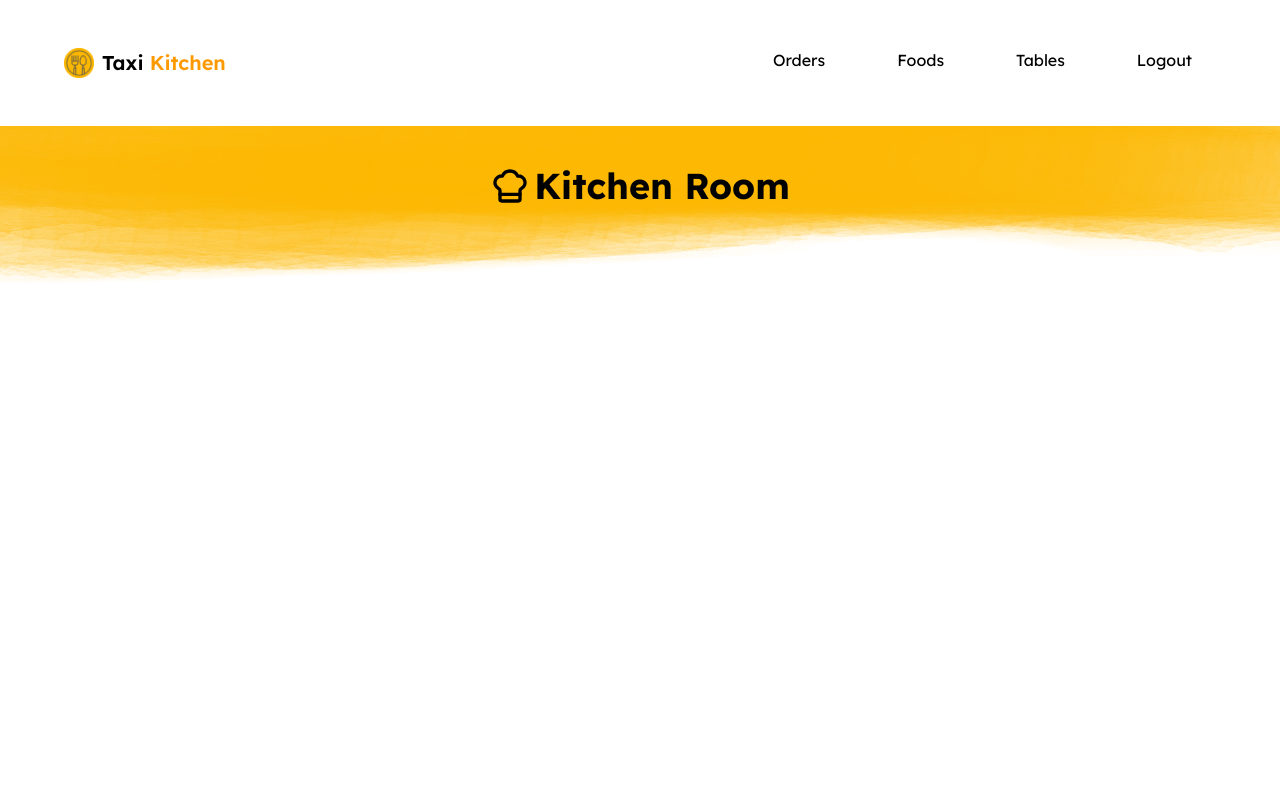
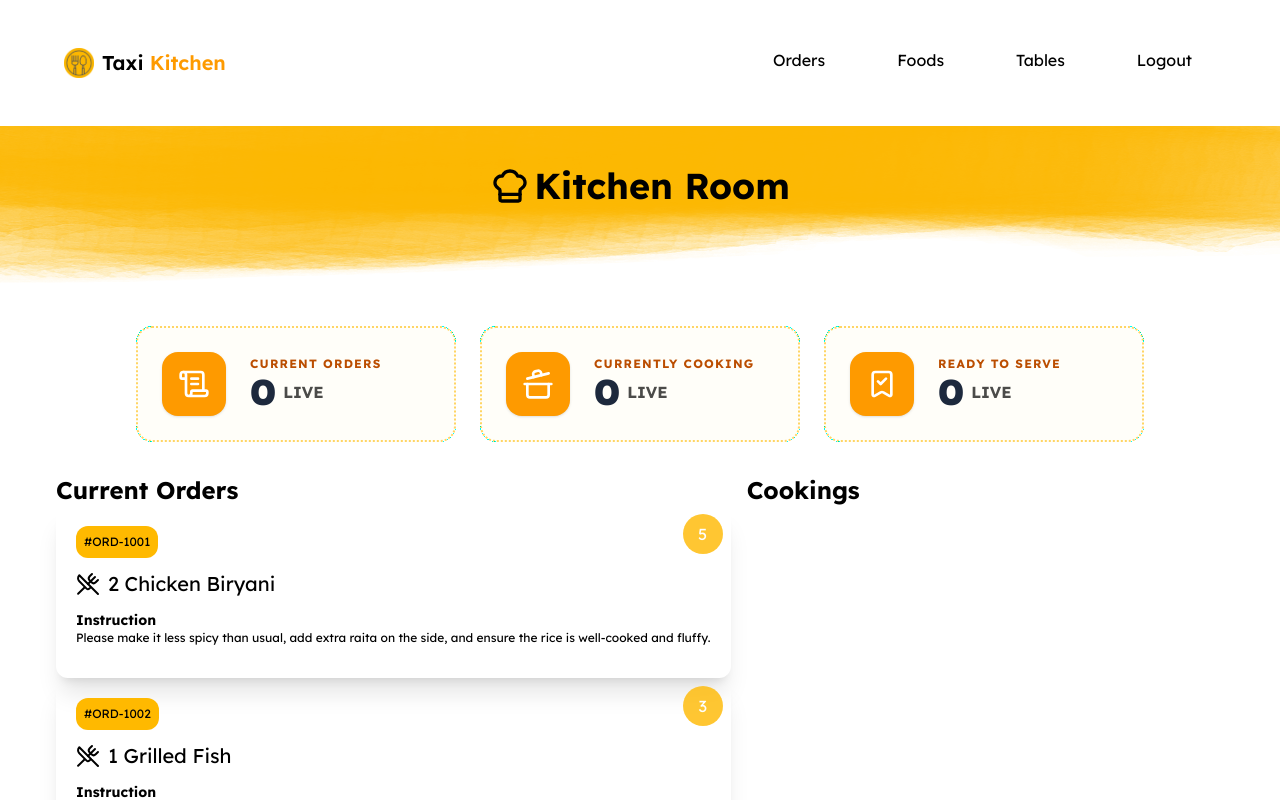
Before and after one commit to kmsmahi/React-practice-project-4, a React (Vite) app: page / in a window 1280 px wide. Shown: the top 800 px of the page. Built offline with nearby package versions, Linux system fonts and the light colour scheme.

Commit message:
main-sec-1

```diff
--- a/src/App.jsx
+++ b/src/App.jsx
@@ -1,12 +1,22 @@
-import React from 'react';
+import React, { Suspense } from 'react';
 import Navbar from './assets/components/Navbar/navbar';
 import Banner from './assets/components/Banner/banner';
+import Orders from './assets/components/Orders/orders';
+
+const loadData=async()=>{
+  const result=await fetch('/orders.json');
+  return result.json();
+}
 
 const App = () => {
+  const fetchpromise=loadData();
   return (
     <div>
       <Navbar></Navbar>
       <Banner>Kitchen Room</Banner>
+      <Suspense fallback={<div className='flex justify-center items-center mt-10'><span className="loading loading-spinner loading-lg"></span></div>}>
+        <Orders fetchpromise={fetchpromise}></Orders>
+      </Suspense>
     </div>
   );
 };
--- /dev/null
+++ b/src/assets/components/Card/card.jsx
@@ -0,0 +1,32 @@
+import { UtensilsCrossed } from "lucide-react";
+
+const OrderCard = ({item}) => {
+
+  return (
+    <div className="p-5 rounded-xl shadow-xl relative space-y-3">
+      {/* Order Number */}
+      <p className="text-xs bg-amber-400 p-2 inline-block rounded-xl">
+        #{item.order_no}
+      </p>
+
+      {/* Order Title */}
+      <h2 className="text-xl flex items-center gap-2">
+        <UtensilsCrossed />
+        {item.quantity} {item.order_title}
+      </h2>
+
+      {/* Special Instruction */}
+      <div className="mt-3 text-xs">
+        <h4 className="text-primary font-bold text-sm">Instruction</h4>
+        <p>{item.special_instruction}</p>
+      </div>
+
+      {/* Table Number Badge */}
+      <div className="absolute right-2 top-2 w-10 h-10 flex justify-center items-center bg-amber-400 rounded-full opacity-80 text-white">
+        {item.table_no}
+      </div>
+    </div>
+  );
+};
+
+export default OrderCard;
--- /dev/null
+++ b/src/assets/components/Orders/orders.jsx
@@ -0,0 +1,32 @@
+import React, { use } from 'react';
+import ThreeStates from '../States/ThreeStates';
+import OrderCard from '../Card/card';
+const Orders = ({fetchpromise}) => {
+    const odrerStates=use(fetchpromise);
+    console.log(odrerStates);
+    return (
+        <div>
+            <ThreeStates></ThreeStates>
+            <section className='container grid grid-cols-12 mt-4 p-4 g gap-4 '>
+                <div className='col-span-7'>
+                    <h1 className='text-2xl font-bold'>Current Orders</h1>
+
+                    <div>
+                        {
+                            odrerStates.map(item=>
+                                <OrderCard key={item.id} item={item}></OrderCard>
+                            )
+                        }
+                    </div>
+
+                </div>
+                <div className='col-span-5'>
+                    <h1 className='text-2xl font-bold'>Cookings</h1>
+                </div>
+
+            </section>
+        </div>
+    );
+};
+
+export default Orders;
--- /dev/null
+++ b/src/assets/components/States/ThreeStates.jsx
@@ -0,0 +1,73 @@
+import React from 'react';
+import { ScrollText } from 'lucide-react';
+import { CookingPot } from 'lucide-react';
+import { BookmarkCheck } from 'lucide-react';
+const ThreeStates = () => {
+    return <>
+    <div className='container flex gap-6 justify-center items-center'>
+        <div className='w-80 bg-amber-50/30 border-2 border-dotted border-amber-400/60 rounded-2xl p-6 flex items-center gap-6 mt-10 hover:border-solid hover:bg-amber-50 transition-all duration-300 group'>
+
+  {/* Icon Container - Using a solid amber to contrast the dots */}
+  <div className='w-16 h-16 bg-amber-500 rounded-2xl flex items-center justify-center shadow-sm group-hover:scale-110 transition-transform'>
+    <ScrollText className="text-white" size={32}/>
+  </div>
+
+  {/* Content Area */}
+  <div className='flex flex-col'>
+    <span className='text-xs font-bold text-amber-700 uppercase tracking-widest'>
+      Current Orders
+    </span>
+    <div className='flex items-center gap-2'>
+      <h3 className='text-4xl font-black text-slate-800 tracking-tight'>
+        0
+      </h3>
+      <div className="badge badge-warning badge-outline badge-xs opacity-70 font-bold">LIVE</div>
+    </div>
+  </div>
+</div>
+        <div className='w-80 bg-amber-50/30 border-2 border-dotted border-amber-400/60 rounded-2xl p-6 flex items-center gap-6 mt-10 hover:border-solid hover:bg-amber-50 transition-all duration-300 group'>
+
+  {/* Icon Container - Using a solid amber to contrast the dots */}
+  <div className='w-16 h-16 bg-amber-500 rounded-2xl flex items-center justify-center shadow-sm group-hover:scale-110 transition-transform'>
+    <CookingPot className="text-white" size={32}/>
+  </div>
+
+  {/* Content Area */}
+  <div className='flex flex-col'>
+    <span className='text-xs font-bold text-amber-700 uppercase tracking-widest'>
+      Currently Cooking
+    </span>
+    <div className='flex items-center gap-2'>
+      <h3 className='text-4xl font-black text-slate-800 tracking-tight'>
+        0
+      </h3>
+      <div className="badge badge-warning badge-outline badge-xs opacity-70 font-bold">LIVE</div>
+    </div>
+  </div>
+</div>
+        <div className='w-80 bg-amber-50/30 border-2 border-dotted border-amber-400/60 rounded-2xl p-6 flex items-center gap-6 mt-10 hover:border-solid hover:bg-amber-50 transition-all duration-300 group'>
+
+  {/* Icon Container - Using a solid amber to contrast the dots */}
+  <div className='w-16 h-16 bg-amber-500 rounded-2xl flex items-center justify-center shadow-sm group-hover:scale-110 transition-transform'>
+    <BookmarkCheck className="text-white" size={32}/>
+  </div>
+
+  {/* Content Area */}
+  <div className='flex flex-col'>
+    <span className='text-xs font-bold text-amber-700 uppercase tracking-widest'>
+      Ready to serve
+    </span>
+    <div className='flex items-center gap-2'>
+      <h3 className='text-4xl font-black text-slate-800 tracking-tight'>
+        0
+      </h3>
+      <div className="badge badge-warning badge-outline badge-xs opacity-70 font-bold">LIVE</div>
+    </div>
+  </div>
+</div>
+    </div>
+
+    </>;
+};
+
+export default ThreeStates;
```
